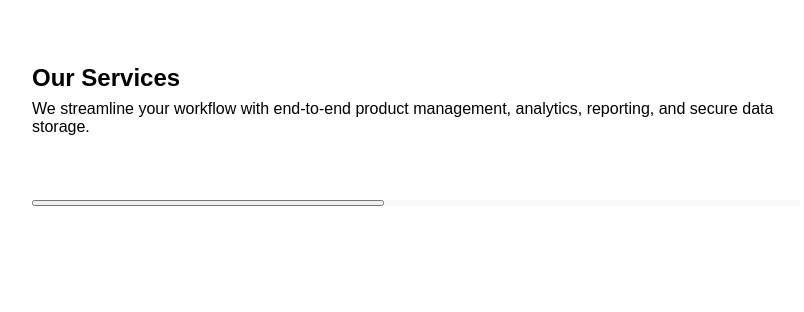
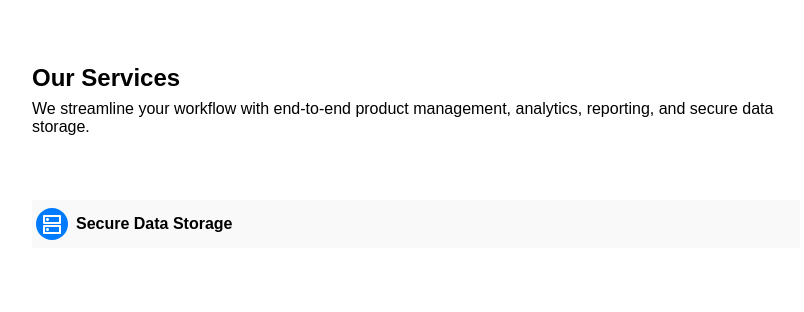
Before and after one commit to sabuka-dumbo/HostHook, a Django app: page / in a window 1280 px wide. Shown: the part 770-1082 px from the top of the page, without its empty margins (224-1028 px from the left). Before the commit the page ends 976 px from the top, so only its background shows below. Run offline with Django 5.2, Linux system fonts and the light colour scheme.

Commit message:
Sep 20, 2026, 5:46 PM

```diff
--- a/HostHook/hhapp/static/css/style.css
+++ b/HostHook/hhapp/static/css/style.css
@@ -145,3 +145,31 @@
     flex-direction: column;
     gap: 32px;
 }
+
+.service-button {
+    width: max-content;
+    height: max-content;
+    padding: 8px 32px;
+    padding-left: 4px;
+    border-radius: 16px;
+    background-color: transparent;
+    border: none;
+    color: black;
+    font-size: 16px;
+    font-family: 'Arial', sans-serif;
+    font-weight: bold;
+    display: flex;
+    align-items: center;
+    gap: 8px;
+}
+
+.service-icon {
+    width: 32px;
+    height: 32px;
+    display: flex;
+    justify-content: center;
+    align-items: center;
+    background-color: #007BFF;
+    color: white;
+    border-radius: 100%;
+}
--- a/HostHook/hhapp/templates/index.html
+++ b/HostHook/hhapp/templates/index.html
@@ -32,8 +32,9 @@
 
         <div class="services-container">
             <div class="service-part1">
-                <button>
-
+                <button class="service-button">
+                    <span class="material-symbols-outlined service-icon">dns</span>
+                    Secure Data Storage
                 </button>
             </div>
 
--- a/HostHook/hhapp/templates/layout.html
+++ b/HostHook/hhapp/templates/layout.html
@@ -4,6 +4,7 @@
     <head>
         <meta charset="UTF-8">
         <meta name="viewport" content="width=device-width, initial-scale=1.0">
+        <link rel="stylesheet" href="https://fonts.googleapis.com/css2?family=Material+Symbols+Outlined:opsz,wght,FILL,GRAD@20..48,100..700,0..1,-50..200" />
         <link rel="stylesheet" href="{% static 'css/layout.css' %}">
         {% block head %}{% endblock %}
         <title>{% block title %}HostHook{% endblock %}</title>
```
